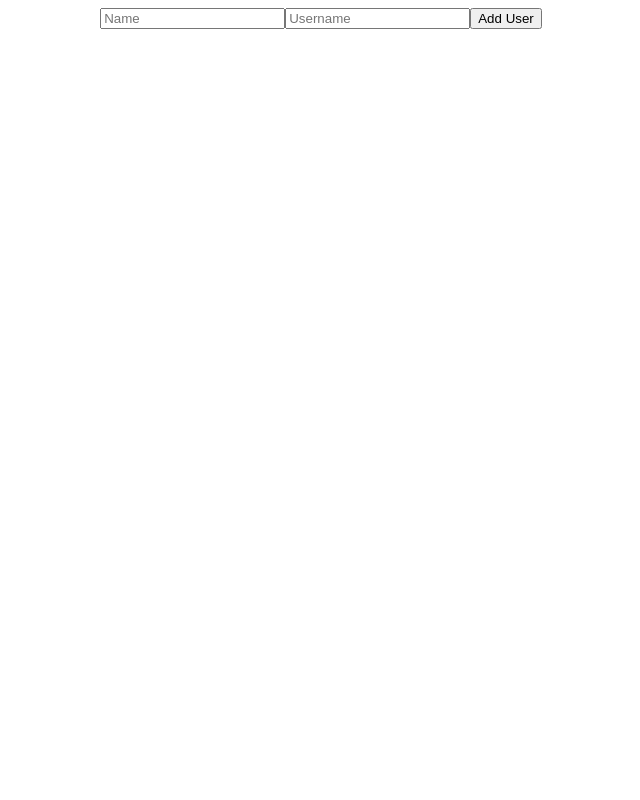
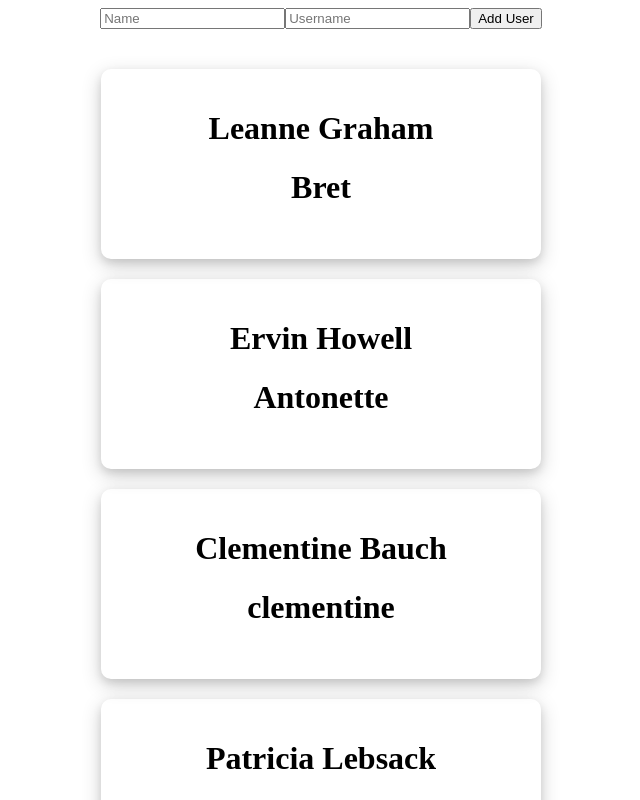
Before and after one commit to adii07/redux-crud-example, a React (Create React App) app: page / in a window 1280 px wide. Shown: the top 800 px of the page, without its empty margins (319-959 px from the left). Built offline with nearby package versions, Linux system fonts and the light colour scheme.

Commit message:
dispatch hook

```diff
--- a/src/App.js
+++ b/src/App.js
@@ -1,17 +1,27 @@
 import './App.css';
-import { useSelector } from 'react-redux';
+import { useSelector,useDispatch } from 'react-redux';
+import { addUser } from './features/Users';
 function App() {
-  const userList=useSelector((state)=>state.users.value)
+  const userList=useSelector((state)=>state.users.value);
+  const dispatch=useDispatch();
   return (
     <div className="App">
       <div className='addUser'>
         <input type="text" placeholder='Name'></input>
         <input type="text" placeholder='Username'></input>
-        <button>Add User</button>
+        <button onChange={(e)=>{}} >Add User</button>
       </div>
 
       <div className='displayUsers'>
+        {userList.map((user,id)=>{
+          return (
+            <div key={id}>
+              <h1 >{user.name}</h1>
+              <h1>{user.username}</h1>
+            </div>
 
+          )
+        })}
       </div>
     </div>
   );
--- a/src/features/Users.js
+++ b/src/features/Users.js
@@ -6,9 +6,10 @@ export const userSlice= createSlice({
     initialState:{value:UsersData},
     reducers:{
         addUser:(state,action)=>{
-
+            state.value.push(action.payload);
         }
     }
 })
 
+export const {addUser}=userSlice.actions;
 export default userSlice.reducer;
```
